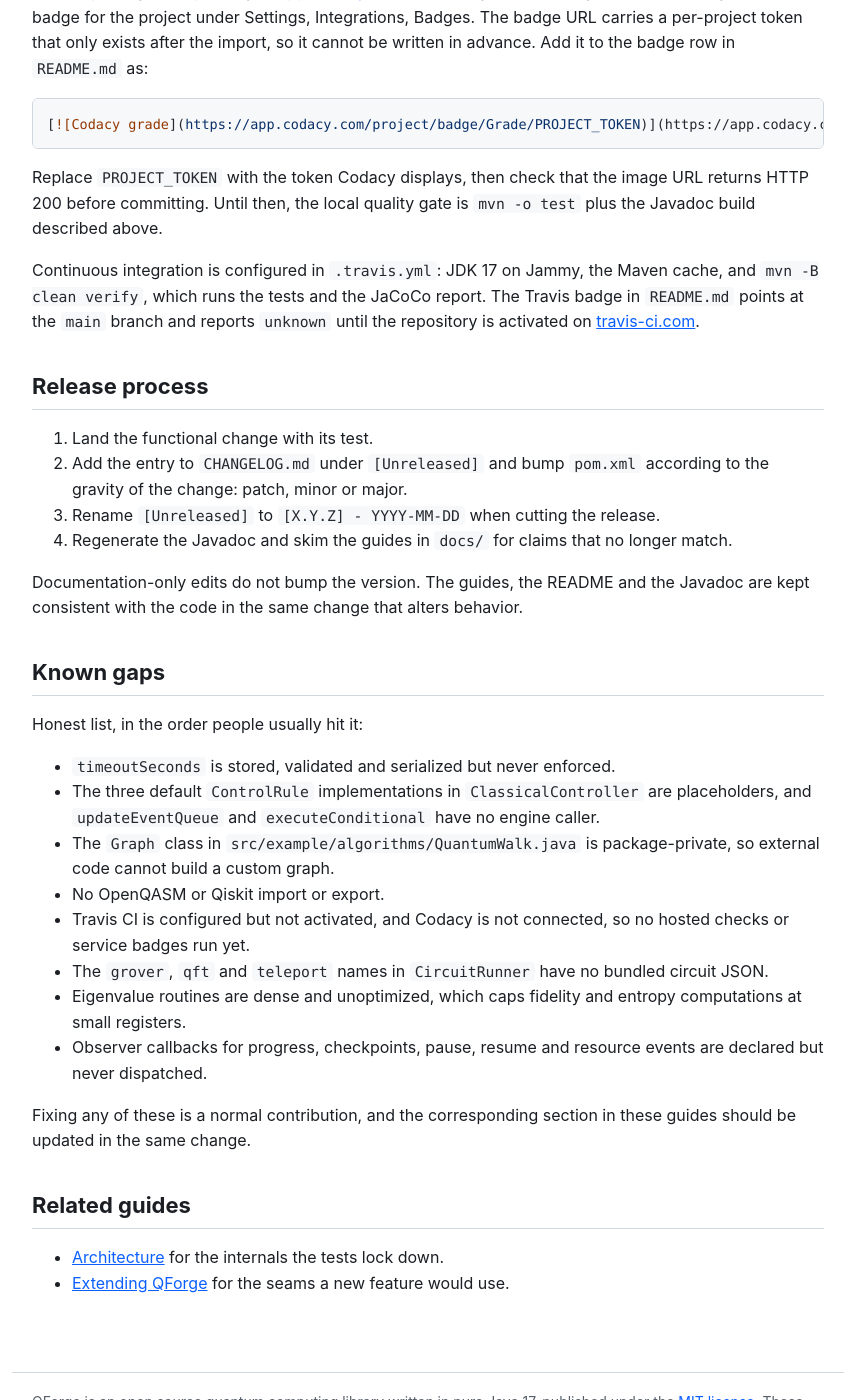
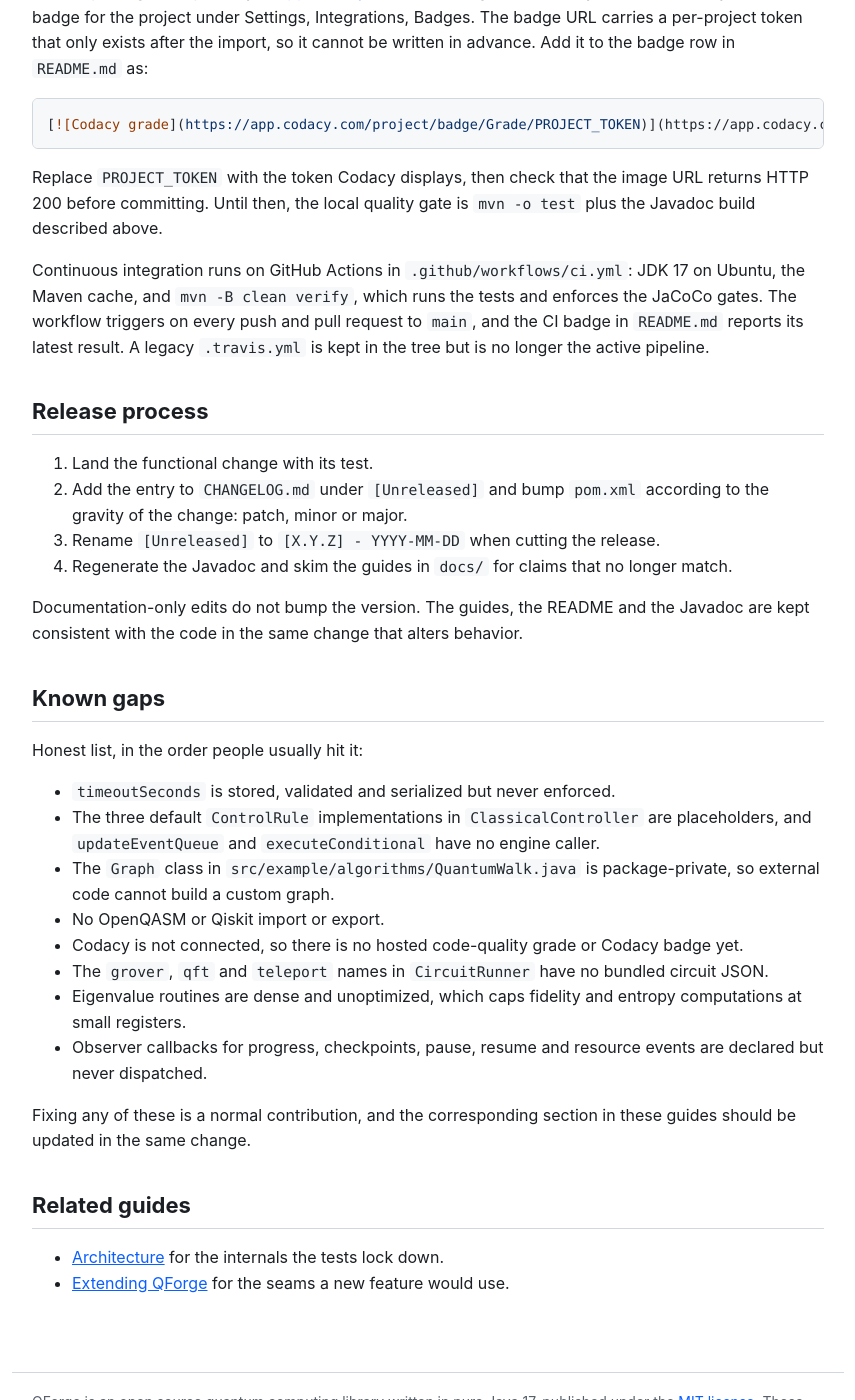
Before and after one commit to CharafeddineMechalikh/QForge, a Jekyll site: the page built from docs/08-development.md, in a window 1280 px wide and 1400 px high, scrolled down 5290 px. Shown: the whole window, without its empty margins (212-1067 px from the left). Built offline with Jekyll 4.4.1, drawn with Linux system fonts in a browser that asks for light colours.

Commit message:
Run the tests and coverage gates on every push with GitHub Actions

```diff
--- a/docs/08-development.md
+++ b/docs/08-development.md
@@ -194,10 +194,10 @@ Replace `PROJECT_TOKEN` with the token Codacy displays, then check that the imag
 HTTP 200 before committing. Until then, the local quality gate is `mvn -o test` plus the Javadoc
 build described above.
 
-Continuous integration is configured in `.travis.yml`: JDK 17 on Jammy, the Maven cache, and
-`mvn -B clean verify`, which runs the tests and the JaCoCo report. The Travis badge in `README.md`
-points at the `main` branch and reports `unknown` until the repository is activated on
-[travis-ci.com](https://app.travis-ci.com).
+Continuous integration runs on GitHub Actions in `.github/workflows/ci.yml`: JDK 17 on Ubuntu, the
+Maven cache, and `mvn -B clean verify`, which runs the tests and enforces the JaCoCo gates. The workflow
+triggers on every push and pull request to `main`, and the CI badge in `README.md` reports its
+latest result. A legacy `.travis.yml` is kept in the tree but is no longer the active pipeline.
 
 ## Release process
 
@@ -220,8 +220,7 @@ Honest list, in the order people usually hit it:
 - The `Graph` class in `src/example/algorithms/QuantumWalk.java` is package-private, so external
   code cannot build a custom graph.
 - No OpenQASM or Qiskit import or export.
-- Travis CI is configured but not activated, and Codacy is not connected, so no hosted checks or
-  service badges run yet.
+- Codacy is not connected, so there is no hosted code-quality grade or Codacy badge yet.
 - The `grover`, `qft` and `teleport` names in `CircuitRunner` have no bundled circuit JSON.
 - Eigenvalue routines are dense and unoptimized, which caps fidelity and entropy computations at
   small registers.
```
Also changed, not shown: CONTRIBUTING.md (+2 -2 lines), .github/workflows/ci.yml (added), CHANGELOG.md, README.md.
